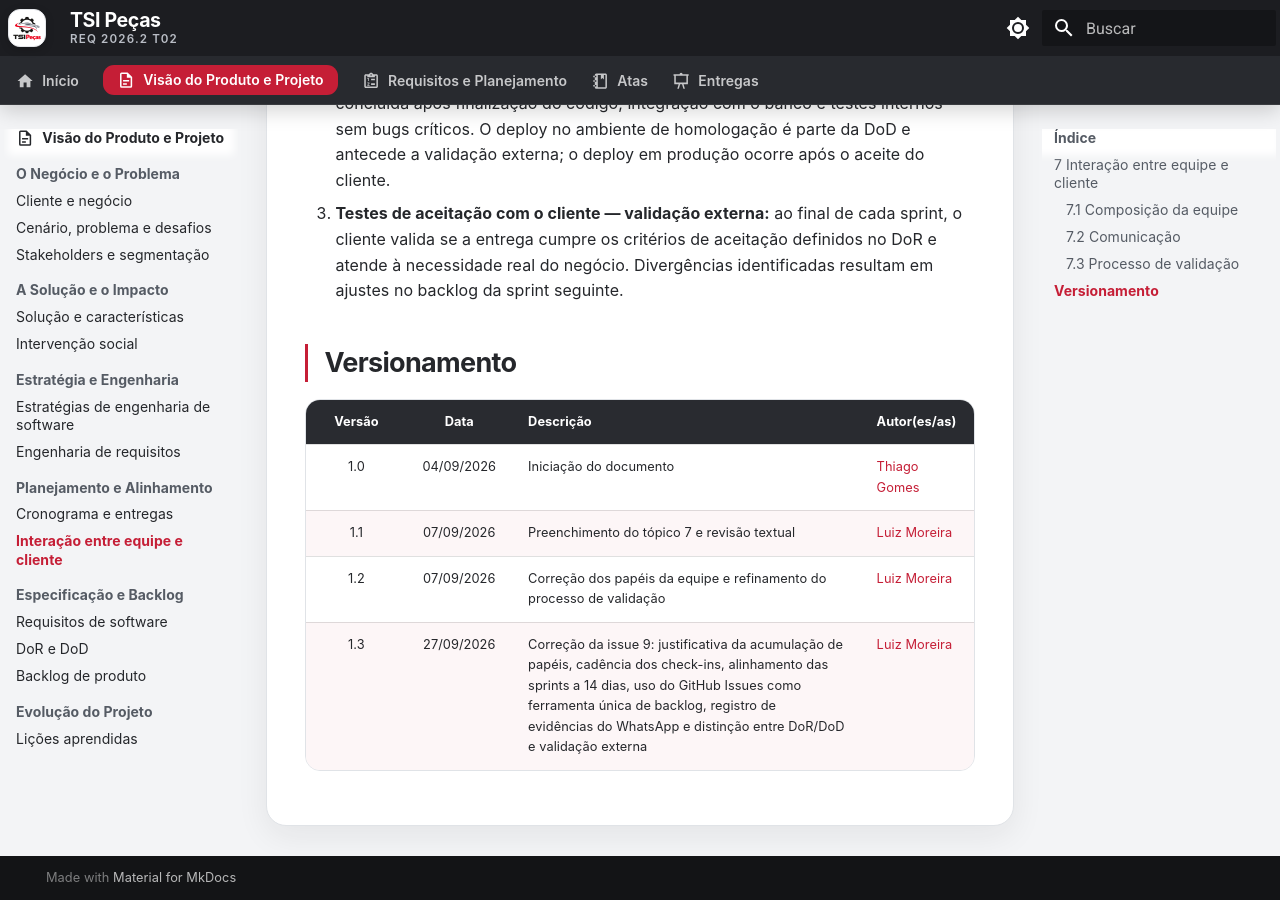
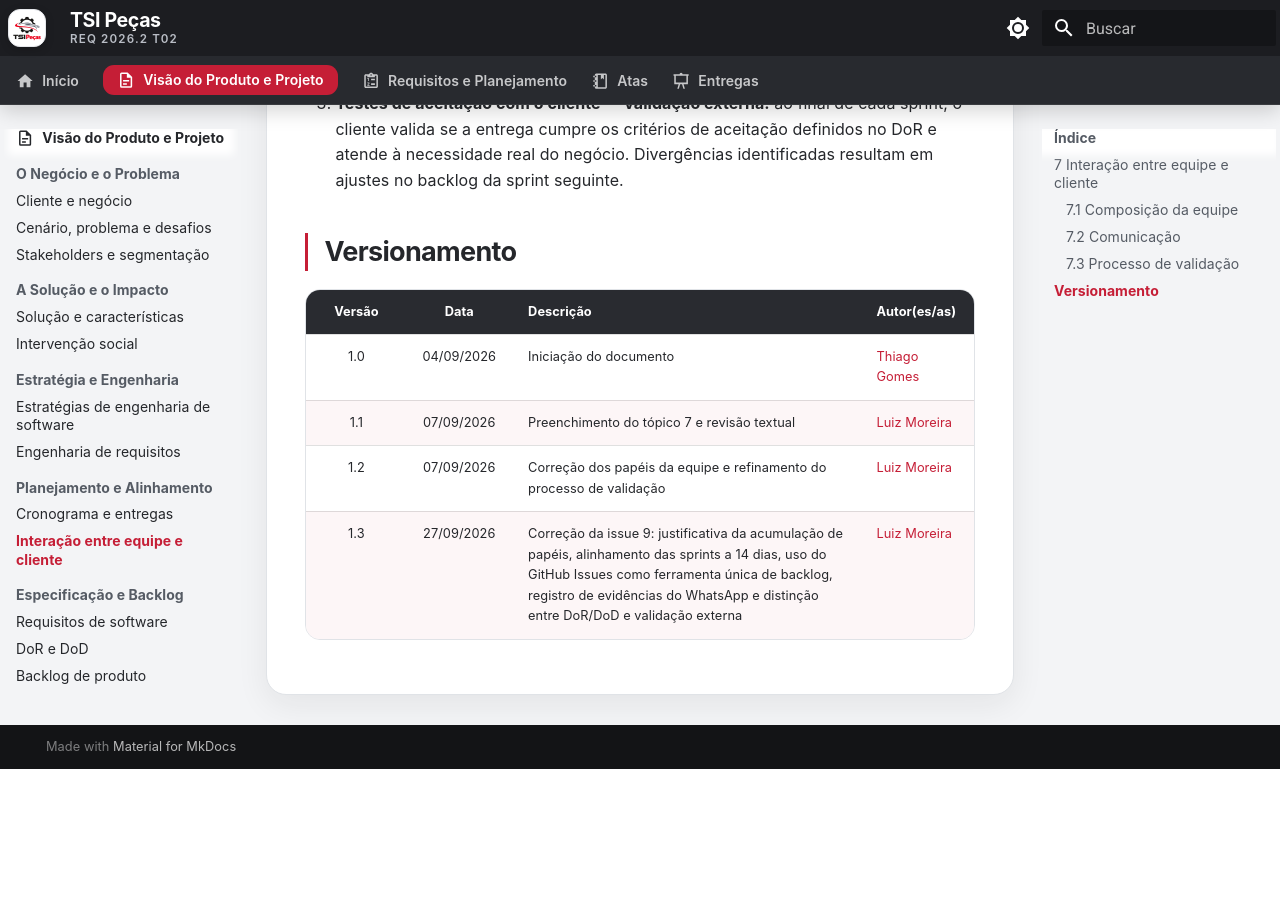
Before and after one commit to mdsreq-fga-unb/REQ-202562-T02-TSI-AutoPecas, an MkDocs documentation site: the page built from docs/visao-produto/interacao-equipe-cliente.md, in a window 1280 px wide and 900 px high, scrolled down 2809 px. Built offline with MkDocs 1.6.1 and Material for MkDocs 9.7.7, drawn with Linux system fonts in a browser that asks for light colours; comment, search, counter and statistics services are not loaded; after the commit the page ends 3578 px from its top, so only the background shows below that; some of the changed text lies outside the part shown.

Commit message:
docs: remove referência às dailies (issue #9)
Retira o bullet de reuniões diárias, cujo local de registro ainda
não foi definido pela equipe, e ajusta o changelog removendo a
menção à cadência dos check-ins.

```diff
--- a/docs/visao-produto/interacao-equipe-cliente.md
+++ b/docs/visao-produto/interacao-equipe-cliente.md
@@ -28,7 +28,6 @@
 
 #### Métodos e frequência de reuniões
 
-- **Reuniões diárias:** a equipe realizará um check-in diário de até 15 minutos, no horário combinado entre os membros, para acompanhar o progresso, identificar obstáculos e alinhar as prioridades do dia. O local de registro das dailies ainda está pendente de definição pela equipe.
 - **Revisão de sprint:** ao final de cada [sprint de 14 dias](cronograma-e-entregas.md), o grupo organizará uma videochamada no Google Meet com o cliente para demonstrar as soluções construídas. É o momento dedicado para que o proprietário avalie o sistema e direcione as próximas necessidades. Todas essas sessões são documentadas em ata, registrada na pasta de atas do repositório e linkada à entrega correspondente, garantindo a rastreabilidade exigida na disciplina.
 - **Planejamento de sprint:** imediatamente após a reunião com o cliente, os membros do grupo farão o mapeamento da próxima iteração, reavaliando o repositório de requisitos e selecionando as tarefas prioritárias para o ciclo seguinte, com base no último feedback recebido.
 - **Retrospectiva:** fechando o período da sprint, o time fará uma avaliação interna, refletindo sobre as práticas adotadas, identificando gargalos técnicos ou de comunicação e definindo ações corretivas.
@@ -53,4 +52,4 @@
 | 1.0 | 04/09/2026 | Iniciação do documento | [Thiago Gomes](https://github.com/thgomxs) |
 | 1.1 | 07/09/2026 | Preenchimento do tópico 7 e revisão textual | [Luiz Moreira](https://github.com/luizhtmoreira) |
 | 1.2 | 07/09/2026 | Correção dos papéis da equipe e refinamento do processo de validação | [Luiz Moreira](https://github.com/luizhtmoreira) |
-| 1.3 | 27/09/2026 | Correção da issue 9: justificativa da acumulação de papéis, cadência dos check-ins, alinhamento das sprints a 14 dias, uso do GitHub Issues como ferramenta única de backlog, registro de evidências do WhatsApp e distinção entre DoR/DoD e validação externa | [Luiz Moreira](https://github.com/luizhtmoreira) |
+| 1.3 | 27/09/2026 | Correção da issue 9: justificativa da acumulação de papéis, alinhamento das sprints a 14 dias, uso do GitHub Issues como ferramenta única de backlog, registro de evidências do WhatsApp e distinção entre DoR/DoD e validação externa | [Luiz Moreira](https://github.com/luizhtmoreira) |
```
